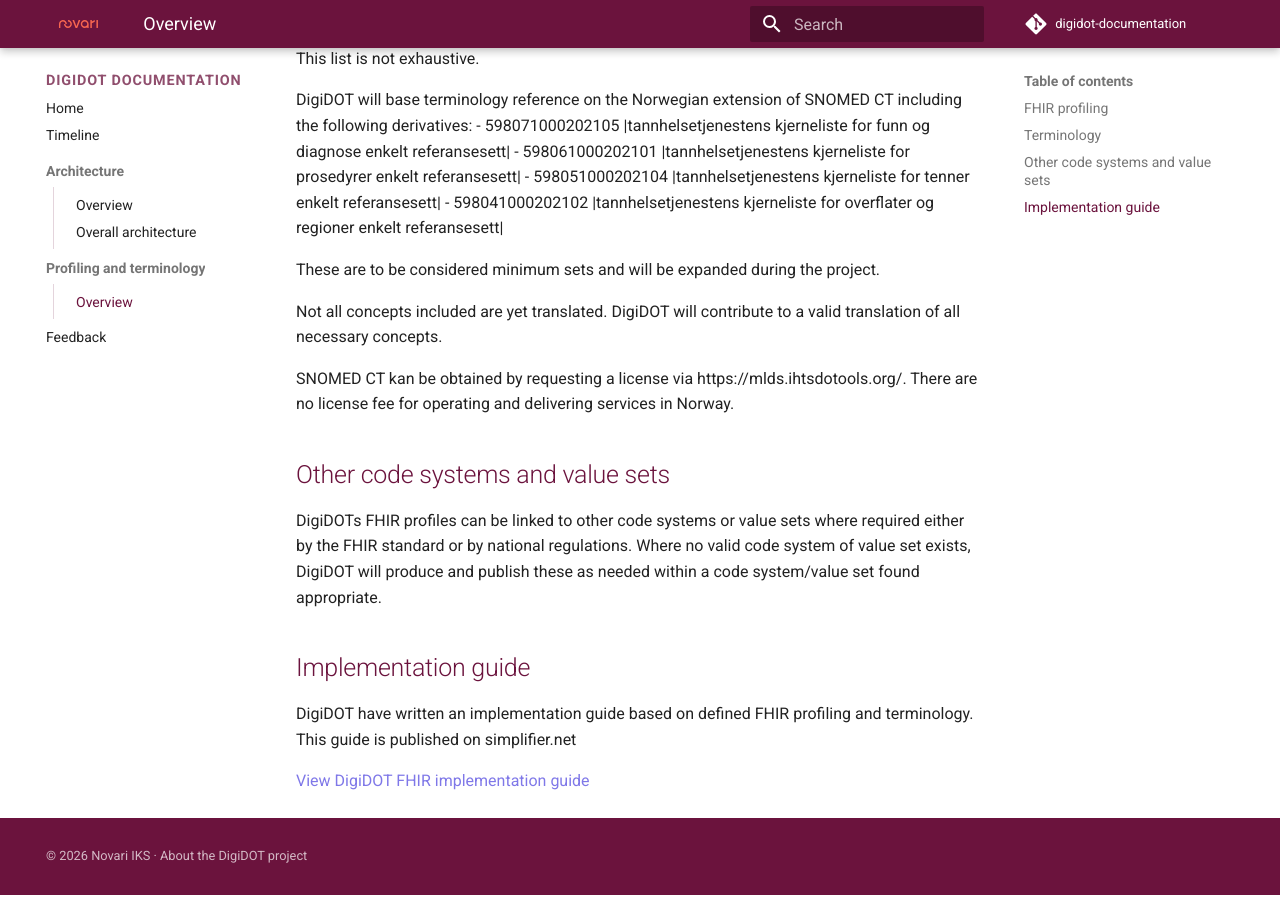
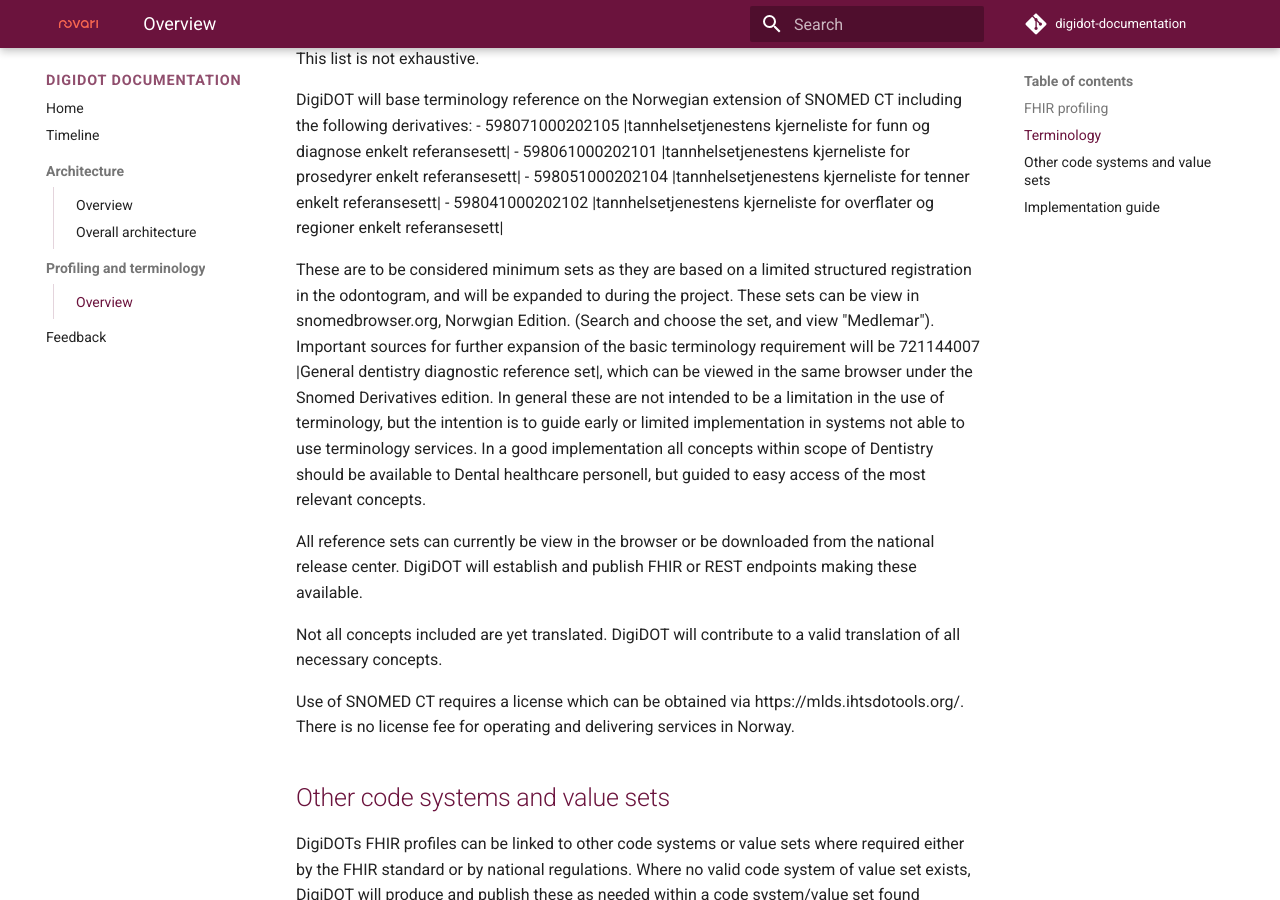
Before and after one commit to novariiks/digidot-documentation, an MkDocs documentation site: the page built from docs/data/index.md, in a window 1280 px wide and 900 px high, scrolled down 527 px. Built offline with MkDocs 1.6.1 and Material for MkDocs 9.7.7, drawn with Linux system fonts in a browser that asks for light colours; comment, search, counter and statistics services are not loaded.

Commit message:
Update documentation on reference sets and SNOMED CT
Clarified the description of minimum sets and added details about accessing reference sets and SNOMED CT licensing.

```diff
--- a/docs/data/index.md
+++ b/docs/data/index.md
@@ -24,11 +24,13 @@ DigiDOT will base terminology reference on the Norwegian extension of SNOMED CT
 - 598051000202104 |tannhelsetjenestens kjerneliste for tenner enkelt referansesett|
 - 598041000202102 |tannhelsetjenestens kjerneliste for overflater og regioner enkelt referansesett|
 
-These are to be considered minimum sets and will be expanded during the project.
+These are to be considered minimum sets as they are based on a limited structured registration in the odontogram, and will be expanded to during the project. These sets can be view in snomedbrowser.org, Norwgian Edition. (Search and choose the set, and view "Medlemar"). Important sources for further expansion of the basic terminology requirement will be 721144007 |General dentistry diagnostic reference set|, which can be viewed in the same browser under the Snomed Derivatives edition. In general these are not intended to be a limitation in the use of terminology, but the intention is to guide early or limited implementation in systems not able to use terminology services. In a good implementation all concepts within scope of Dentistry should be available to Dental healthcare personell, but guided to easy access of the most relevant concepts.
+
+All reference sets can currently be view in the browser or be downloaded from the national release center. DigiDOT will establish and publish FHIR or REST endpoints making these available.
 
 Not all concepts included are yet translated. DigiDOT will contribute to a valid translation of all necessary concepts.
 
-SNOMED CT kan be obtained by requesting a license via https://mlds.ihtsdotools.org/. There are no license fee for operating and delivering services in Norway.
+Use of SNOMED CT requires a license which can be obtained via https://mlds.ihtsdotools.org/. There is no license fee for operating and delivering services in Norway.
 
 ## Other code systems and value sets
 
```
